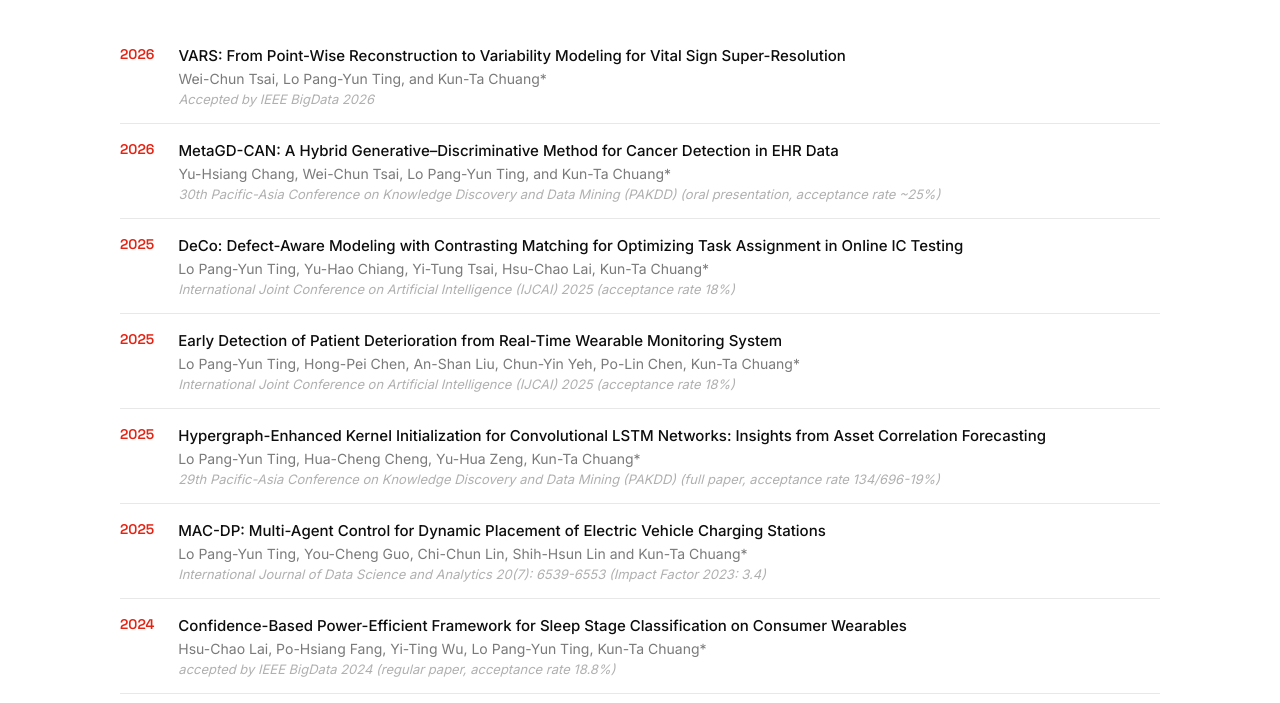
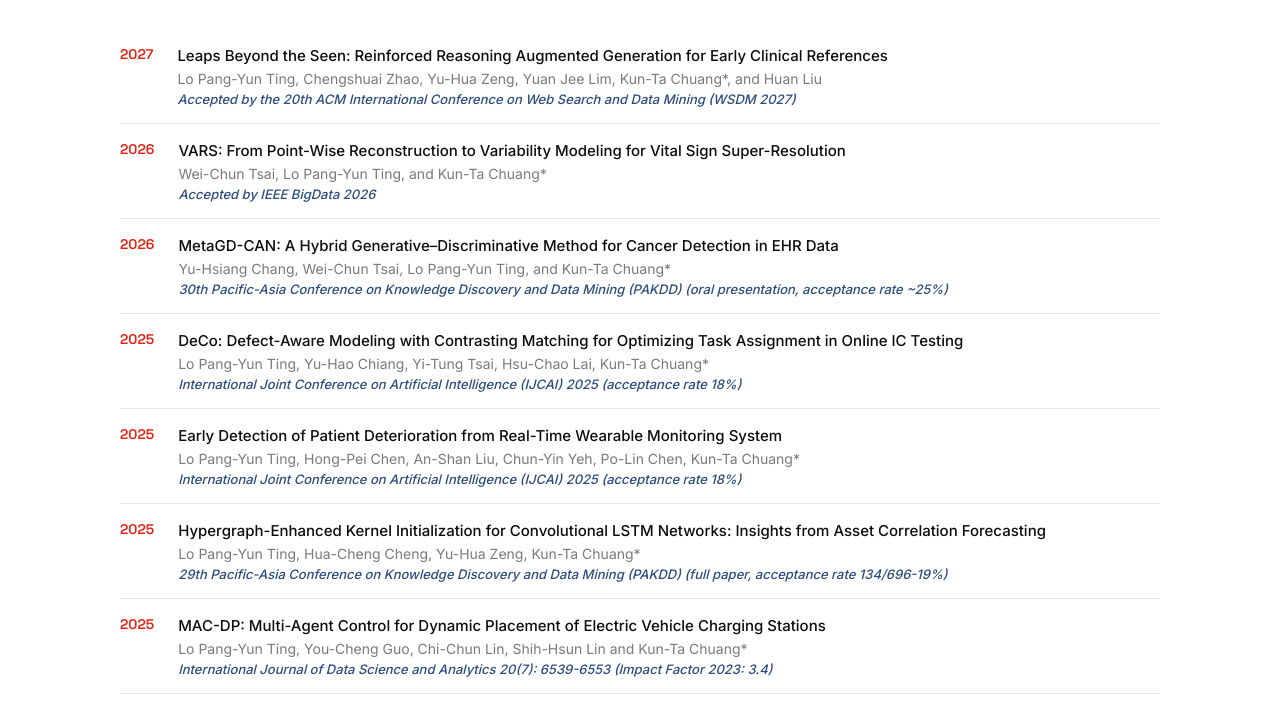
Before and after one commit to ktchuang/person_cv, a plain HTML site: page index.html in a window 1280 px wide. Shown: the part 1957-2660 px from the top of the page. Drawn offline with Linux system fonts and the light colour scheme.

Commit message:
Add WSDM 2027 publication and highlight venue text in navy
Co-Authored-By: Claude Opus 5.5 <noreply@anthropic.com>

```diff
--- a/index.html
+++ b/index.html
@@ -155,6 +155,14 @@
       </a>
     </div>
     <div class="pub-list">
+      <div class="pub-item">
+        <span class="pub-year">2027</span>
+        <div class="pub-content">
+          <span class="pub-title">Leaps Beyond the Seen: Reinforced Reasoning Augmented Generation for Early Clinical References</span>
+          <span class="pub-authors">Lo Pang-Yun Ting, Chengshuai Zhao, Yu-Hua Zeng, Yuan Jee Lim, Kun-Ta Chuang*, and Huan Liu</span>
+          <span class="pub-venue">Accepted by the 20th ACM International Conference on Web Search and Data Mining (WSDM 2027)</span>
+        </div>
+      </div>
       <div class="pub-item">
         <span class="pub-year">2026</span>
         <div class="pub-content">
--- a/style.css
+++ b/style.css
@@ -9,6 +9,7 @@
   --text-muted: #B0B0B0;
   --text-primary: #0D0D0D;
   --text-secondary: #7A7A7A;
+  --venue-blue: #2B4C7E;
 }
 
 /* === Reset & Base === */
@@ -479,7 +480,8 @@ a {
 .pub-content .pub-venue {
   font-size: 13px;
   font-style: italic;
-  color: var(--text-muted);
+  font-weight: 500;
+  color: var(--venue-blue);
 }
 
 /* === Projects Section === */
```
